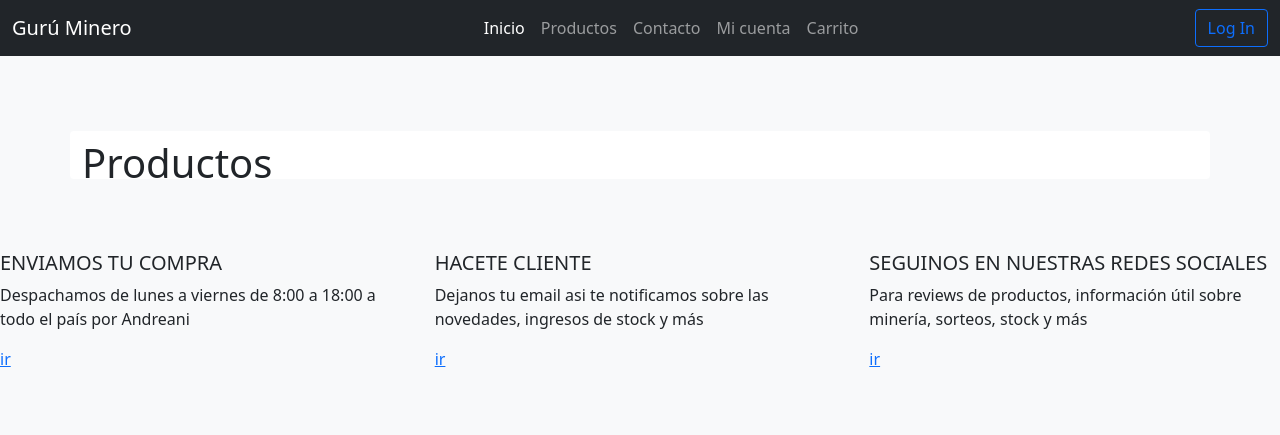
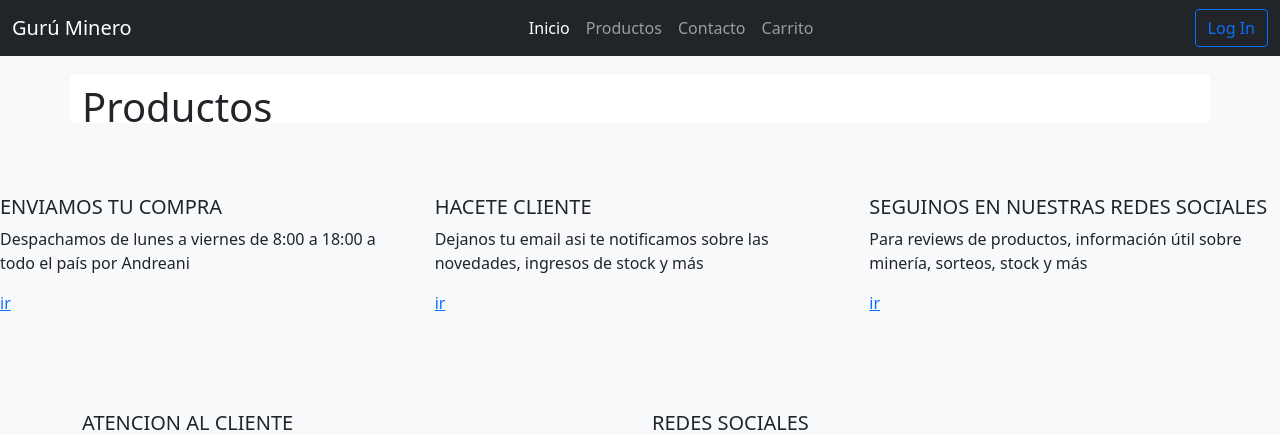
Before and after one commit to ivanln26/404_minerva, a Django app: page / in a window 1280 px wide. Shown: the top 435 px of the page. Run offline with Django 3.2, Linux system fonts and the light colour scheme; data that the repository does not hold is empty.

Commit message:
Fix nabvar on top

```diff
--- a/minerva/templates/navbar.html
+++ b/minerva/templates/navbar.html
@@ -1,4 +1,4 @@
-<nav class="navbar navbar-expand-lg navbar-dark bg-dark">
+<nav class="navbar navbar-expand-lg navbar-dark bg-dark fixed-top">
   <div class="container-fluid">
     <a class="navbar-brand" href="{% url 'index' %}">Gurú Minero</a>
     <button
@@ -18,7 +18,6 @@
         <li class="nav-item"><a class="nav-link active" href="{% url 'index' %}">Inicio</a></li>
         <li class="nav-item"><a class="nav-link" href="{% url 'product_list' %}">Productos</a></li>
         <li class="nav-item"><a class="nav-link" href="#">Contacto</a></li>
-        <li class="nav-item"><a class="nav-link" href="#">Mi cuenta</a></li>
         <li class="nav-item"><a class="nav-link" href="#">Carrito</a></li>
       </ul>
       <ul class="navbar-nav">
@@ -35,6 +34,7 @@
               {{ user }}
             </a>
             <ul class="dropdown-menu dropdown-menu-dark" aria-labelledby="navbarDarkDropdownMenuLink">
+              <li class="nav-item"><a class="dropdown-item" href="#">Mi cuenta</a></li>
               <li><a class="dropdown-item" href="{% url 'admin:index' %}">Administrador</a></li>
               <li><a class="dropdown-item" href="{% url 'logout' %}">Cerrar sesion</a></li>
             </ul>
```
